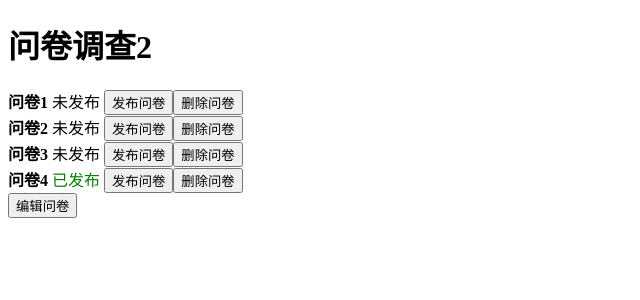
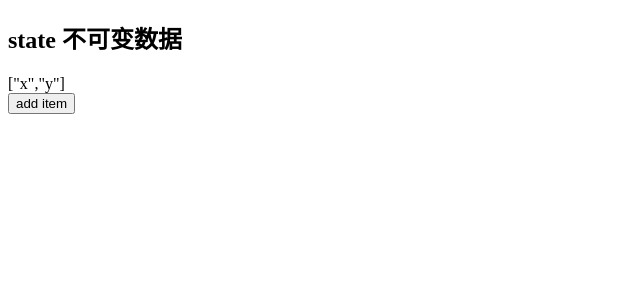
Before and after one commit to xiaojinlove/react18-ts-demo, a React (Create React App) app: page / in a window 1280 px wide. Shown: the top 300 px of the page, without its empty margins (0-640 px from the left). Built offline with nearby package versions, Linux system fonts and the light colour scheme.

Commit message:
chore: immer

```diff
--- a/package.json
+++ b/package.json
@@ -10,6 +10,7 @@
     "@types/node": "^16.18.96",
     "@types/react": "^18.2.79",
     "@types/react-dom": "^18.2.25",
+    "immer": "^10.0.4",
     "react": "^18.2.0",
     "react-dom": "^18.2.0",
     "react-scripts": "5.0.1",
--- a/src/App.tsx
+++ b/src/App.tsx
@@ -1,9 +1,14 @@
 import React from 'react'
 //import List1 from './List1'
-import List2 from './List2'
+//import List2 from './List2'
+import ImmerDemo from './ImmerDemo'
 
 function App() {
-  return <List2 />
+  return (
+    <>
+      <ImmerDemo />
+    </>
+  )
 }
 
 export default App
--- /dev/null
+++ b/src/ImmerDemo.tsx
@@ -0,0 +1,41 @@
+import React, { FC, useState } from 'react'
+import { produce } from 'immer'
+
+const ImmerDemo: FC = () => {
+  // const [userInfo, setUserInfo] = useState({ name: 'jam', age: 18 })
+  // function changeAge() {
+  //   // setUserInfo({
+  //   //   ...userInfo,
+  //   //   age: 20,
+  //   // })
+  //   setUserInfo(
+  //     produce(draft => {
+  //       draft.age = 20
+  //       draft.name = 'lily'
+  //     })
+  //   )
+  // }
+  const [list, setList] = useState(['x', 'y'])
+  function addItem() {
+    // // **不可变数据** - 不去修改 state 的值，而是要传入一个新的值 —— 重要！
+    // setList(list.concat('z'))
+    // // setList([...list, 'z'])
+    setList(
+      produce(draft => {
+        console.log(draft)
+        draft.push('z')
+      })
+    )
+  }
+  return (
+    <div>
+      <h2>state 不可变数据</h2>
+      {/* <div>{JSON.stringify(userInfo)}</div>
+      <button onClick={changeAge}>改变年龄</button> */}
+      <div>{JSON.stringify(list)}</div>
+      <button onClick={addItem}>add item</button>
+    </div>
+  )
+}
+
+export default ImmerDemo
```
Also changed, not shown: src/StateDemo1.tsx (added, +30 -0 lines), src/StateDemo2.tsx (added, +31 -0 lines), .prettierrc.js, 1 other file (tests, documents, lock files or other folders).
